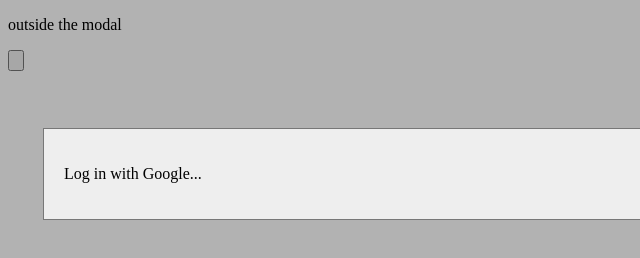
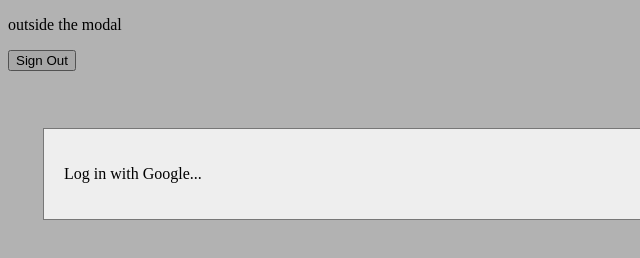
Before and after one commit to billjcapps/CS5551Team3, a plain HTML site: page Source/index.html in a window 1280 px wide. Shown: the full height of the page, 0-640 px from the left. Drawn offline with Linux system fonts and the light colour scheme.

Commit message:
modal working

```diff
--- a/Source/index.html
+++ b/Source/index.html
@@ -19,6 +19,7 @@
         </div>
     </div>
     <p>outside the modal</p>
-    <input type="button" id="Sign Out" onclick="signOut">
+    <input type="button" id="signOutButton" onclick="signOut()" value="Sign Out">
 </body>
+<script src="index.js"></script>
 </html>
```
